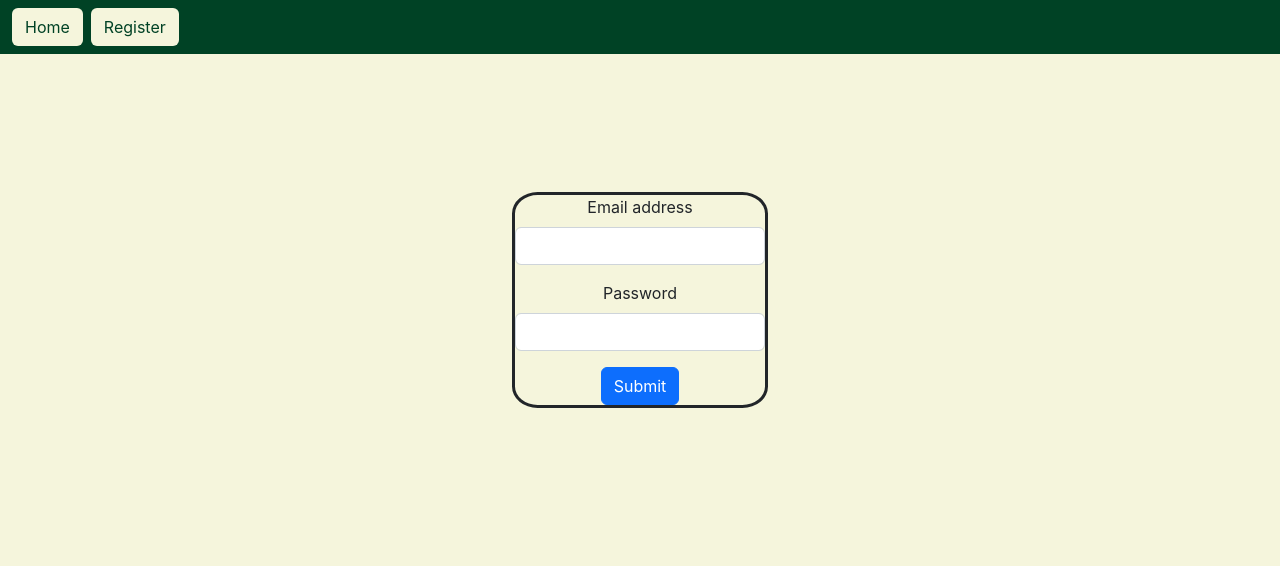
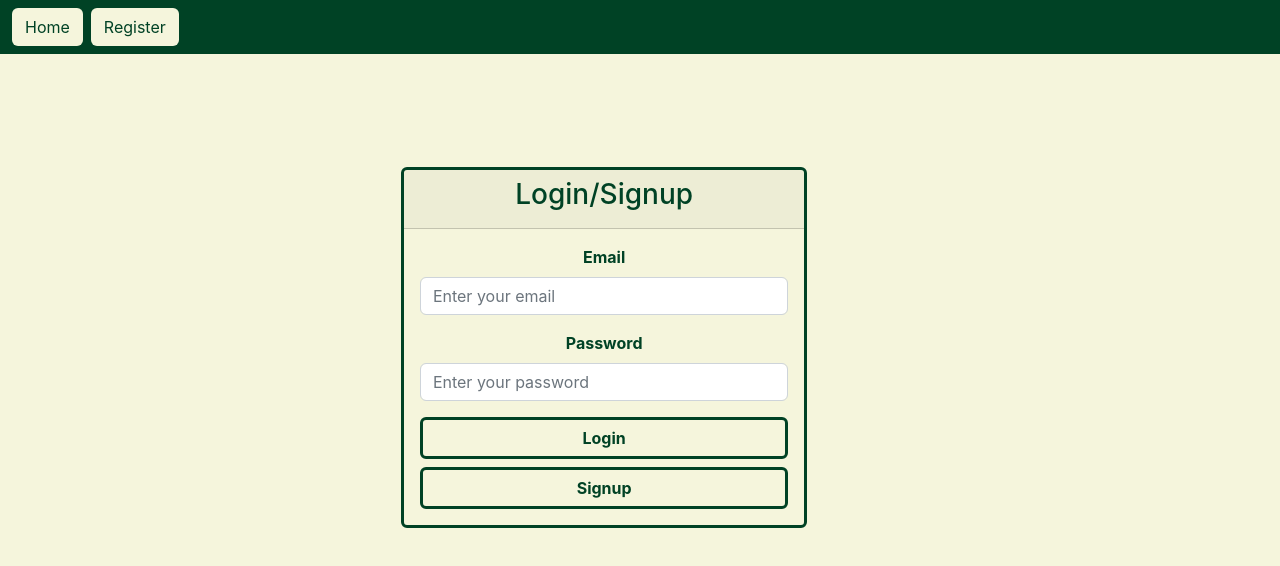
Before and after one commit to Abhinav5050649/keySeoGenFE, a React (Create React App) app in the folder client/: page /register in a window 1280 px wide. Shown: the top 566 px of the page. Built offline with nearby package versions, Linux system fonts and the light colour scheme.

Commit message:
Modified register page

```diff
--- a/client/src/pages/register.js
+++ b/client/src/pages/register.js
@@ -5,18 +5,32 @@ export const Register = () => {
     return(
         <>
             <Navbar/>
-            <div className='form-container' style={{marginTop: '15%', marginLeft: '40%', textAlign: 'center', width:'20%', border: 'solid', borderRadius: '10%'}}>
-                <form>
-                    <div class="mb-3">
-                        <label for="exampleInputEmail1" class="form-label">Email address</label>
-                        <input type="email" class="form-control" id="exampleInputEmail1" aria-describedby="emailHelp"/>
+            <div className="container mt-5">
+                <div className="row justify-content-center" style={{marginTop: '15%', marginInline: '5%'}}>
+                    <div className="col-md-6">
+                        <div className="card" style={{backgroundColor: '#F5F5DC', border: 'solid', borderColor: '#004225', width: '85%'}}>
+                            <div className="card-header" style={{color: '#004225'}}>
+                                <h3>Login/Signup</h3>
+                            </div>
+                            <div className="card-body">
+                                <form>
+                                    <div className="mb-3">
+                                        <label htmlFor="email" className="form-label" style={{color: '#004225'}}><strong>Email</strong></label>
+                                        <input type="email" className="form-control" id="email" placeholder="Enter your email"/>
+                                    </div>
+                                    <div className="mb-3">
+                                        <label htmlFor="password" className="form-label" style={{color: '#004225'}}><strong>Password</strong></label>
+                                        <input type="password" className="form-control" id="password" placeholder="Enter your password" />
+                                    </div>
+                                    <div className="d-grid gap-2">
+                                        <button type="submit" className="btn" style={{color: '#004225', border: 'solid', borderColor: '#004225'}}><strong>Login</strong></button>
+                                        <button type="submit" className="btn" style={{color: '#004225', border: 'solid', borderColor: '#004225'}}><strong>Signup</strong></button>
+                                    </div>
+                                </form>
+                            </div>
+                        </div>
                     </div>
-                    <div class="mb-3">
-                        <label for="exampleInputPassword1" class="form-label">Password</label>
-                        <input type="password" class="form-control" id="exampleInputPassword1"/>
-                    </div>
-                    <button type="submit" class="btn btn-primary">Submit</button>
-                </form>
+                </div>
             </div>
         </>
     )
```
